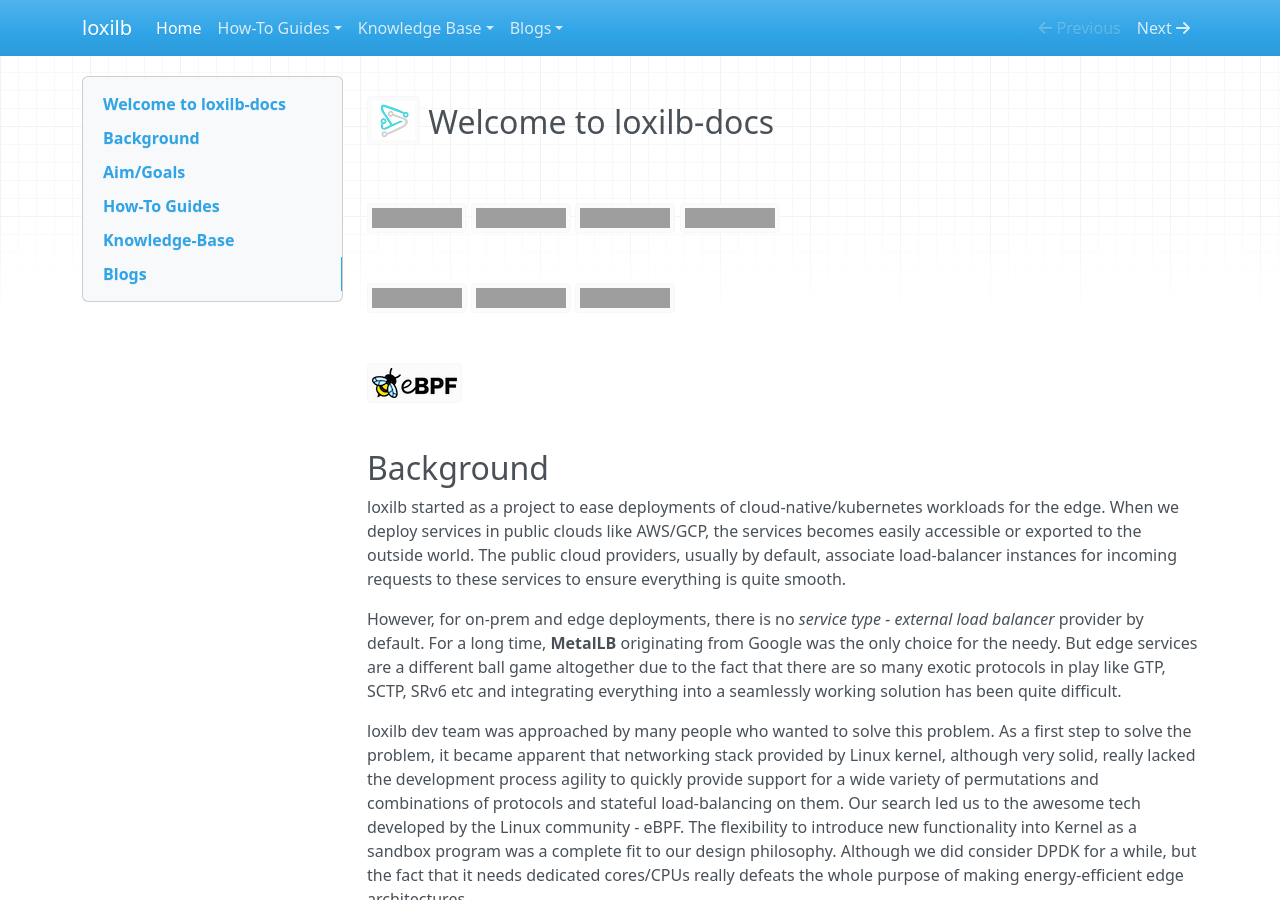
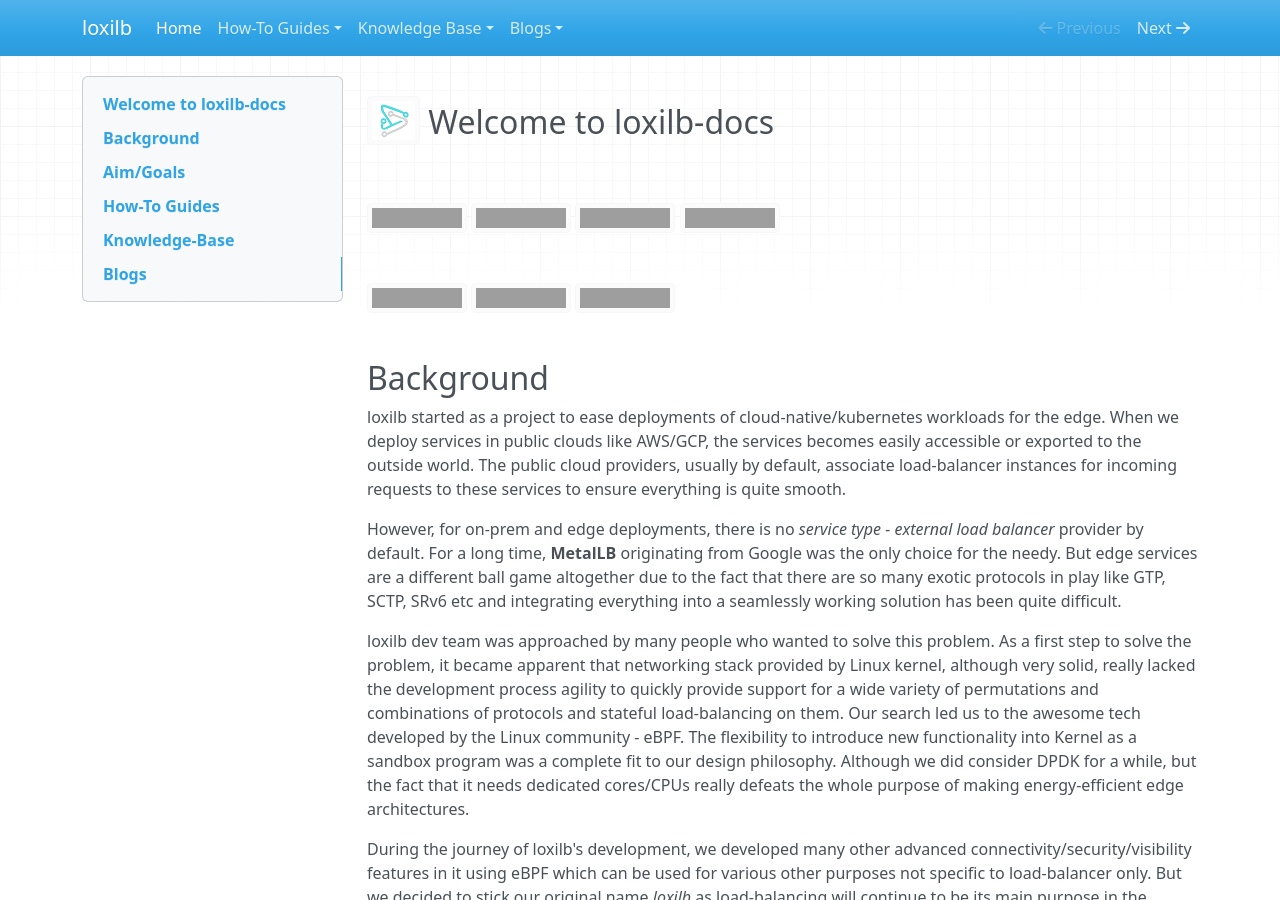
Before and after one commit to loxilb-io/loxilbdocs, an MkDocs documentation site: the page built from docs/index.md, in a window 1280 px wide and 900 px high. Built offline with MkDocs 1.6.1, drawn with Linux system fonts in a browser that asks for light colours; nearby versions of some CDN libraries; grey boxes are pictures that could not be loaded.

Commit message:
Update index.md

```diff
--- a/docs/index.md
+++ b/docs/index.md
@@ -2,7 +2,7 @@
 
 [![eBPF Emerging App](https://img.shields.io/badge/ebpf.io-Emerging--App-success)](https://ebpf.io/projects#loxilb) [![Go Report Card](https://goreportcard.com/badge/github.com/loxilb-io/loxilb)](https://goreportcard.com/report/github.com/loxilb-io/loxilb) ![build workflow](https://github.com/loxilb-io/loxilb/actions/workflows/docker-image.yml/badge.svg) ![sanity workflow](https://github.com/loxilb-io/loxilb/actions/workflows/basic-sanity.yml/badge.svg)
 ![apache](https://img.shields.io/badge/license-Apache-blue.svg) ![gpl](https://img.shields.io/badge/license-BSD-blue.svg)  [![Stargazers][stars-shield]][stars-url]
-[![eBPF Emerging Project](photos/ebpflogo.png)](https://ebpf.io/projects#loxilb)
+<!--[![eBPF Emerging Project](photos/ebpflogo.png)](https://ebpf.io/projects#loxilb)-->
 
 [stars-shield]: https://img.shields.io/github/stars/loxilb-io??style=for-the-badge&logo=appveyor
 [stars-url]: https://github.com/loxilb-io/loxilb/stargazers
```
